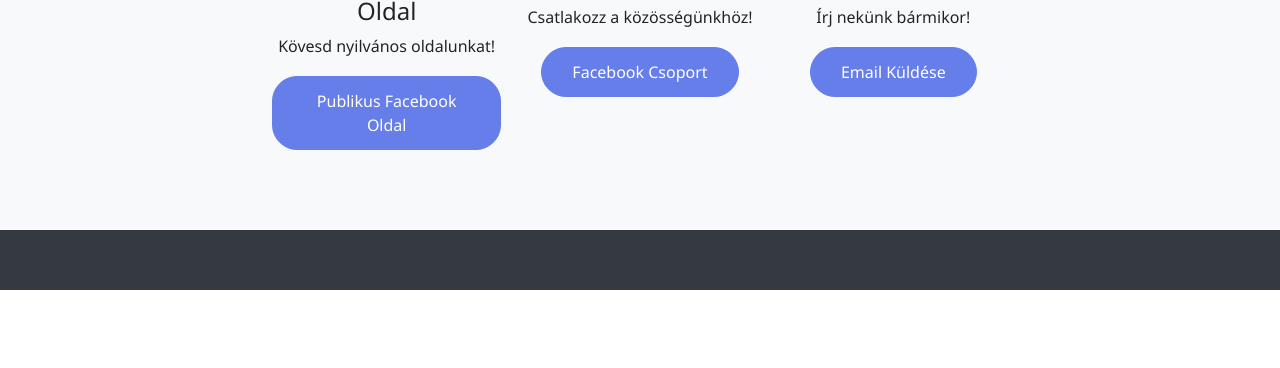
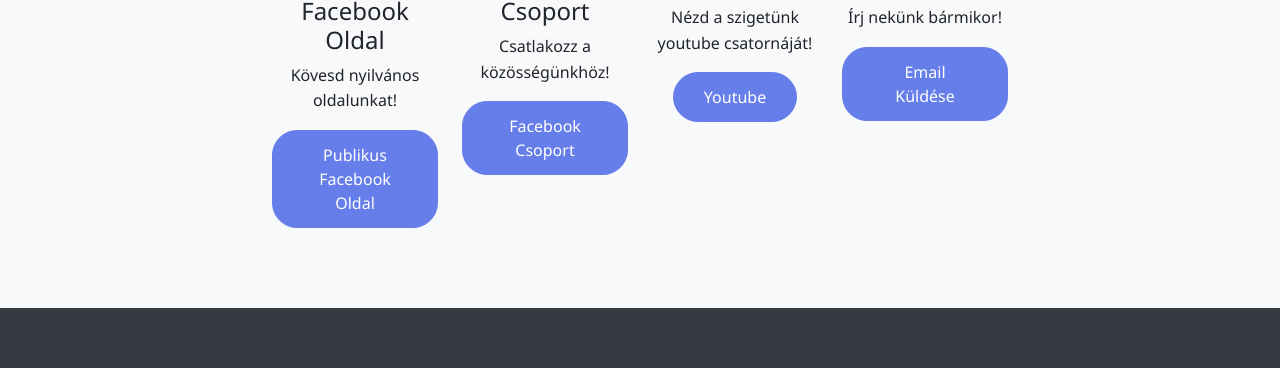
Before and after one commit to martontiszasziget-hu/martontiszasziget-hu.github.io, a plain HTML site: page index.html in a window 1280 px wide. Shown: the part 581-949 px from the top of the page. Before the commit the page ends 871 px from the top, so only its background shows below. Drawn offline with nearby package versions, Linux system fonts and the light colour scheme.

Commit message:
add youtube channel

```diff
--- a/index.html
+++ b/index.html
@@ -79,7 +79,7 @@
                 <div class="col-md-8">
                     <h2 class="text-center mb-5">Kapcsolat</h2>
                     <div class="row">
-                        <div class="col-md-4">
+                        <div class="col-md-3">
                             <div class="contact-item">
                                 <i class="fab fa-facebook"></i>
                                 <h4>Publikus Facebook Oldal</h4>
@@ -91,7 +91,7 @@
                                 </a>
                             </div>
                         </div>
-                        <div class="col-md-4">
+                        <div class="col-md-3">
                             <div class="contact-item">
                                 <i class="fab fa-facebook"></i>
                                 <h4>Facebook Csoport</h4>
@@ -103,7 +103,19 @@
                                 </a>
                             </div>
                         </div>
-                        <div class="col-md-4">
+                        <div class="col-md-3">
+                            <div class="contact-item">
+                                <i class="fab fa-youtube"></i>
+                                <h4>Youtube</h4>
+                                <p class="mb-3">Nézd a szigetünk youtube csatornáját!</p>
+                                <a href="https://www.youtube.com/@MartonTISZASziget"
+                                   target="_blank"
+                                   class="btn btn-primary btn-custom">
+                                    Youtube
+                                </a>
+                            </div>
+                        </div>
+                        <div class="col-md-3">
                             <div class="contact-item">
                                 <i class="fas fa-envelope"></i>
                                 <h4>Email</h4>
```
